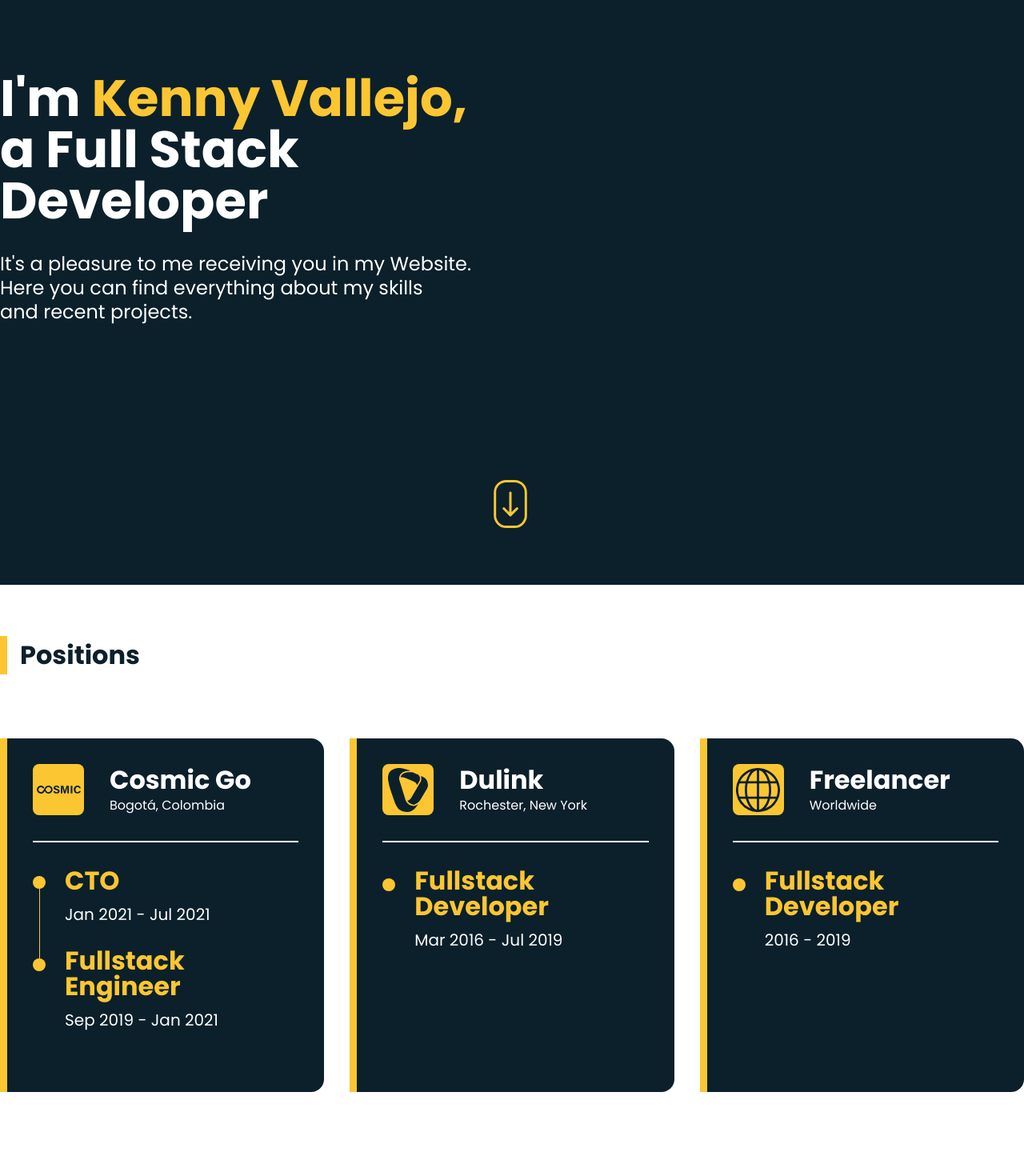
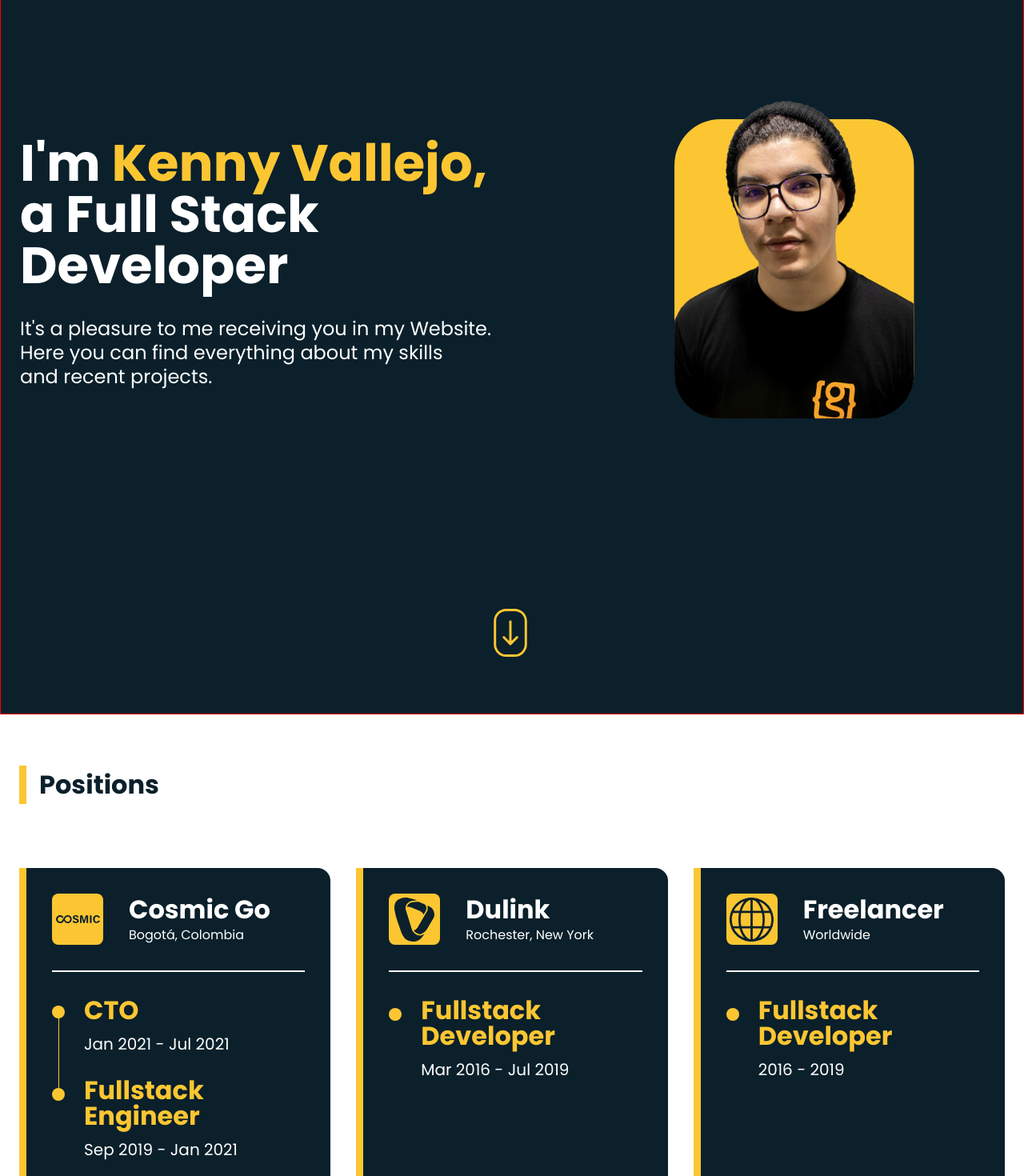
Before and after one commit to kennyvallejodev/personal-page, a Next.js app: page / in a window 1280 px wide. Shown: the part 140-1610 px from the top of the page at 80% size. Built offline with nearby package versions, Linux system fonts and the light colour scheme.

Commit message:
new: profile picture and responsive added to the header

```diff
--- a/components/Text/index.tsx
+++ b/components/Text/index.tsx
@@ -92,6 +92,20 @@ const TextComponent = styled.p`
 
 	&.size-${TextSize.xlarge} {
 		font-size: 1.5rem;
+
+
+
+		@media (min-width: 780px) and (max-width: 1025px) {
+			font-size: 1.25rem;
+		}
+		@media (min-width: 500px) and (max-width: 780px) {
+			font-size: 1rem;
+		}
+		@media (max-width: 500px) {
+			font-size: 1.25rem;
+
+			white-space: normal;
+		}
 	}
 
 	// Font Weight 👇👇
--- a/components/Title/index.tsx
+++ b/components/Title/index.tsx
@@ -105,18 +105,42 @@ const TitlesBaseStyles = `
   // Font Sizes 👇👇
   &.size-${TitleSize.small} {
     font-size: 1.5rem;
+
+		@media (max-width: 500px) {
+			font-size: 1.3rem;
+		}
   }
 
   &.size-${TitleSize.regular} {
     font-size: 2rem;
+
+		@media (max-width: 500px) {
+			font-size: 1.5rem;
+		}
   }
 
   &.size-${TitleSize.large} {
     font-size: 3rem;
+
+		@media (max-width: 500px) {
+			font-size: 2rem;
+		}
   }
 
   &.size-${TitleSize.xlarge} {
     font-size: 4rem;
+
+
+		@media (min-width: 780px) and (max-width: 1025px) {
+			font-size: 3rem;
+		}
+		@media (min-width: 500px) and (max-width: 780px) {
+			font-size: 2.5rem;
+		}
+		@media (max-width: 500px) {
+			font-size: 2.5rem;
+		}
+
   }
 
   // Font Weight 👇👇
--- a/layouts/home/contact.tsx
+++ b/layouts/home/contact.tsx
@@ -24,6 +24,11 @@ const Container = styled.div`
   padding: 0;
 
   background-color: white;
+
+	@media (max-width: 1440px) {
+		padding: 0rem 1.5rem;
+		box-sizing: border-box;
+	}
 `;
 
 const Content = styled.div`
@@ -32,6 +37,7 @@ const Content = styled.div`
   margin: 0rem auto;
   padding: 4rem 0;
   box-sizing: border-box;
+	overflow: hidden;
 `;
 
 const BannerContainer = styled.div`
--- a/layouts/home/goodcoder.tsx
+++ b/layouts/home/goodcoder.tsx
@@ -23,6 +23,11 @@ const Container = styled.div`
   padding: 0;
 
   background-color: white;
+
+	@media (max-width: 1440px) {
+		padding: 0rem 1.5rem;
+		box-sizing: border-box;
+	}
 `;
 
 const Content = styled.div`
--- a/layouts/home/header.tsx
+++ b/layouts/home/header.tsx
@@ -10,17 +10,24 @@ import Colors from '../../styles/colors';
  * Styled
  */
 const Container = styled.div`
+	display: block;
 	width: 100%;
 	height: 100%;
-	min-height: 90vh;
 	max-height: 1080px;
 	margin: 0;
 	padding: 0;
+	border: 1px solid red;
 
 	background-color: ${Colors.secondary};
+
+	@media (max-width: 1440px) {
+		padding: 0rem 1.5rem;
+		box-sizing: border-box;
+	}
 `;
 
 const Content = styled.div`
+	display: block;
 	width: 100%;
 	max-width: 1440px;
 	margin: auto;
@@ -32,20 +39,36 @@ const FlexContent = styled.div`
 	display: flex;
 
 	height: 100%;
-	min-height: 80vh;
+	min-height: 800px;
 	max-height: 1080px;
 	align-items: center;
 
+	@media (max-width: 660px) {
+		min-height: 50vh;
+	}
 `;
 
 const Bio = styled.div`
+	width: 60%;
+
 	p {
 		margin-top: 2rem;
 		line-height: 1.25;
 	}
+
+	@media (max-width: 660px) {
+		width: 100%;
+	}
 `;
 
-const ProfilePhoto = styled.div``;
+const ProfilePhoto = styled.div`
+	width: 40%;
+	text-align: center;
+
+	@media (max-width: 660px) {
+		display: none;
+	}
+`;
 
 const ScrollButton = styled.div`
 	display: block;
@@ -63,6 +86,8 @@ const ScrollButton = styled.div`
 	}
 
 `;
+
+const PhotoContainer = styled.div``;
 
 export const HeaderBio: React.FC = (props) => {
 	return (
@@ -87,7 +112,15 @@ export const HeaderBio: React.FC = (props) => {
 				/>
 			</Bio>
 			<ProfilePhoto>
-
+				<PhotoContainer>
+					<Image
+						alt='Profile Picture'
+						src='/assets/profile-picture.svg'
+						width={400}
+						height={400}
+						objectFit='contain'
+					/>
+				</PhotoContainer>
 			</ProfilePhoto>
 		</FlexContent>
 	);
--- a/layouts/home/positions.tsx
+++ b/layouts/home/positions.tsx
@@ -9,6 +9,7 @@ import PositionsJson from '../../data/positions.json';
  * Styled
  */
 const Container = styled.div`
+	display: block;
 	width: 100%;
 	height: 100%;
 	min-height: 70vh;
@@ -16,11 +17,17 @@ const Container = styled.div`
 	padding: 0;
 
 	background-color: white;
+
+	@media (max-width: 1440px) {
+		padding: 0rem 1.5rem;
+		box-sizing: border-box;
+	}
 `;
 
 const Content = styled.div`
 	width: 100%;
 	max-width: 1440px;
+	overflow-x: auto;
 	margin: auto;
 	padding: 4rem 0;
 	box-sizing: border-box;
--- a/layouts/home/qa.tsx
+++ b/layouts/home/qa.tsx
@@ -23,6 +23,11 @@ const Container = styled.div`
   padding: 0;
 
   background-color: ${Colors.secondary};
+
+	@media (max-width: 1440px) {
+		padding: 0rem 1.5rem;
+		box-sizing: border-box;
+	}
 `;
 
 const Content = styled.div`
--- a/layouts/home/skillset.tsx
+++ b/layouts/home/skillset.tsx
@@ -22,6 +22,11 @@ const Container = styled.div`
   padding: 0;
 
   background-color: ${Colors.secondary};
+
+	@media (max-width: 1440px) {
+		padding: 0rem 1.5rem;
+		box-sizing: border-box;
+	}
 `;
 
 const Content = styled.div`
```
Also changed, not shown: public/assets/profile-picture.svg (added).
